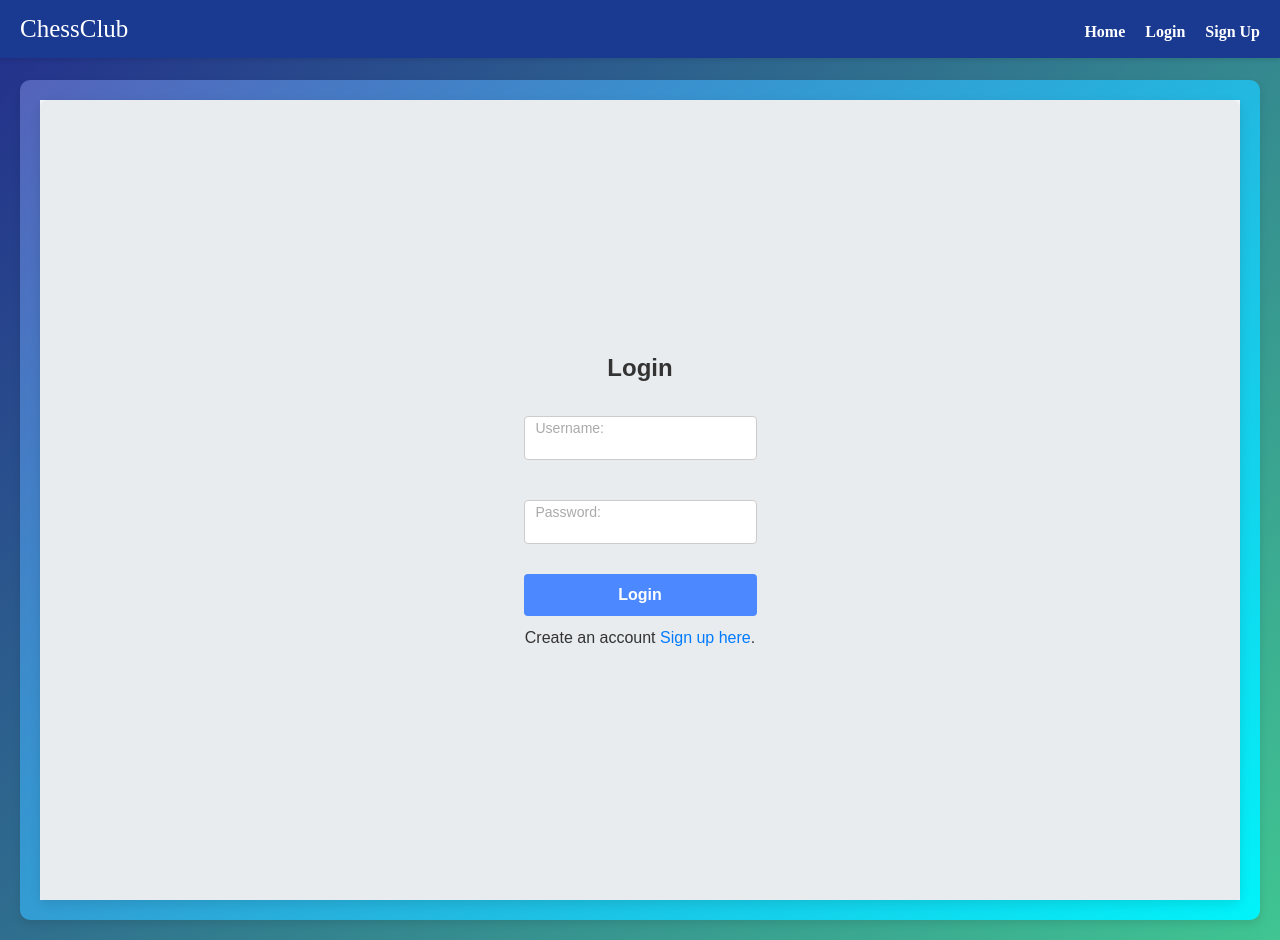
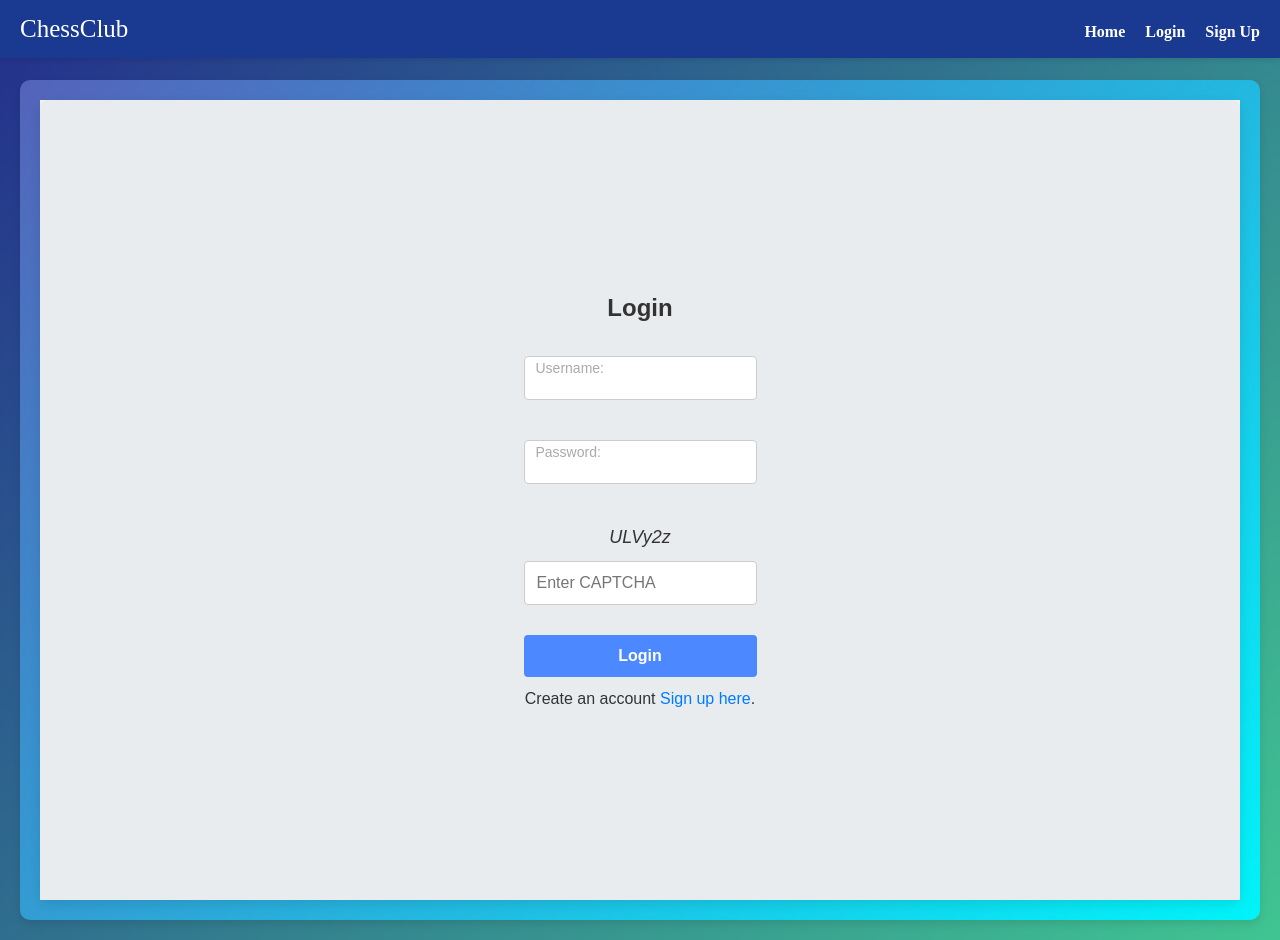
Before and after one commit to barhoumiomar/chess, a React (Create React App) app in the folder chess-front/: page /login in a window 1280 px wide. Built offline with nearby package versions, Linux system fonts and the light colour scheme.

Commit message:
first commit

```diff
--- a/chess-front/src/pages/Login.css
+++ b/chess-front/src/pages/Login.css
@@ -44,7 +44,10 @@ label {
   color: #aaa;
   transition: all 0.3s;
 }
-
+.captcha-text{
+  font-size: 18px;
+  font-style: italic;
+}
 .input {
   width: 100%;
   padding: 12px;
--- a/chess-front/src/pages/Login.js
+++ b/chess-front/src/pages/Login.js
@@ -1,36 +1,56 @@
 import React, { useState } from "react";
 import axios from "axios";
 import { useNavigate } from "react-router-dom";
-import "./Login.css"; // Import the CSS file
+import "./Login.css";
 
 const Login = ({ onLogin }) => {
   const [username, setUsername] = useState("");
   const [password, setPassword] = useState("");
   const [error, setError] = useState("");
   const [loading, setLoading] = useState(false);
-  const [authenticating, setAuthenticating] = useState(false); // For the authentication message
+  const [authenticating, setAuthenticating] = useState(false);
+  const [captcha, setCaptcha] = useState("");
+  const [generatedCaptcha, setGeneratedCaptcha] = useState("");
   const navigate = useNavigate();
+
+  const generateCaptcha = () => {
+    const chars = "ABCDEFGHIJKLMNOPQRSTUVWXYZabcdefghijklmnopqrstuvwxyz0123456789";
+    let captchaText = "";
+    for (let i = 0; i < 6; i++) {
+      captchaText += chars.charAt(Math.floor(Math.random() * chars.length));
+    }
+    setGeneratedCaptcha(captchaText);
+  };
+
+  React.useEffect(() => {
+    generateCaptcha();
+  }, []);
 
   const handleLogin = async (e) => {
     e.preventDefault();
     setError("");
     setLoading(true);
 
+    if (captcha !== generatedCaptcha) {
+      setError("Captcha does not match");
+      setLoading(false);
+      return;
+    }
+
     console.log({ username, password });
 
     try {
-      // Simulate a 4-second delay for the login process
       setTimeout(async () => {
         try {
-          // Simulate API call after 4 seconds (the real API call happens here)
-          const res = await axios.post("http://localhost:5000/api/auth/login", { username, password });
+          const res = await axios.post("http://localhost:5000/api/auth/login", {
+            username,
+            password,
+          });
+
           console.log(res.data);
-
-          // Simulate a delay for authentication
-          setAuthenticating(true); // Show the "Authentication..." message
+          setAuthenticating(true);
 
           setTimeout(() => {
-            // After a brief delay, complete the authentication process
             localStorage.setItem("token", res.data.token);
             localStorage.setItem("user", JSON.stringify({ username }));
 
@@ -38,15 +58,14 @@ const Login = ({ onLogin }) => {
             navigate("/");
 
             setLoading(false);
-            setAuthenticating(false); // Hide the "Authentification..." message
-          }, 2000); // 2-second delay to show "Authentification..." message
-
+            setAuthenticating(false);
+          }, 2000);
         } catch (err) {
           console.error(err.response);
           setError(err.response?.data?.message || "Invalid username or password");
           setLoading(false);
         }
-      }, 4000); // 4-second delay for the "Logging in..." message
+      }, 4000);
     } catch (err) {
       console.error(err);
       setLoading(false);
@@ -85,6 +104,18 @@ const Login = ({ onLogin }) => {
             />
             <label htmlFor="password">Password:</label>
           </div>
+          <div className="formGroup">
+            <p className="captcha-text">{generatedCaptcha}</p>
+            <input
+              type="text"
+              id="captcha"
+              value={captcha}
+              onChange={(e) => setCaptcha(e.target.value)}
+              className="input"
+              required
+              placeholder="Enter CAPTCHA"
+            />
+          </div>
           <button type="submit" className="button" disabled={loading}>
             Login
           </button>
```
